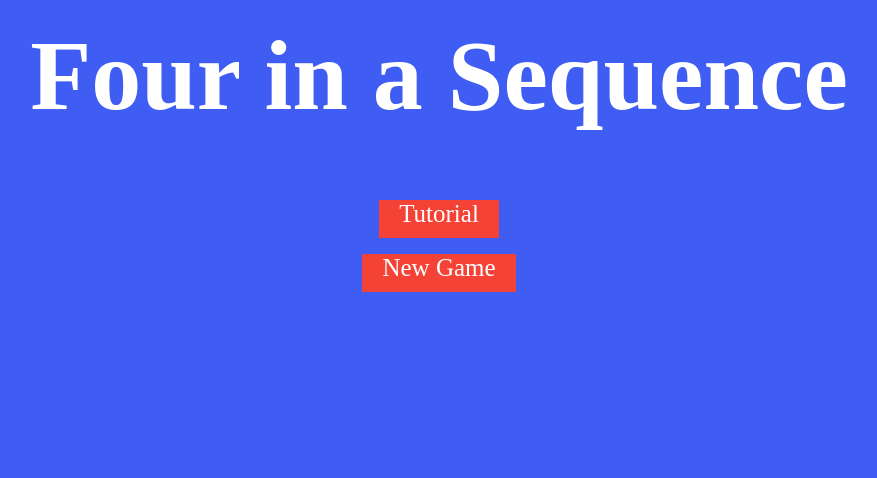
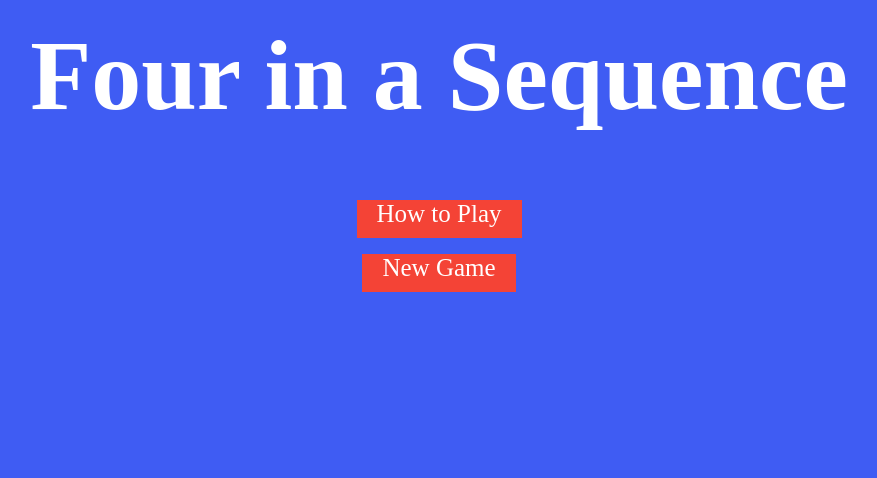
Before and after one commit to bmb4/The_Flight_Deck, a Flask app: template templates/Landing Page.html in a window 1280 px wide. Shown: the part 149-627 px from the top of the page, without its empty margins (201-1078 px from the left). Run offline with Flask 2, Linux system fonts and the light colour scheme; the template is opened without the code that fills it, so the values that code supplies are empty; parts of the project's set-up code (start-up, migrations or seed data) failed here and were passed over.

Commit message:
Updated link to tutorial page

```diff
--- a/templates/Landing Page.html
+++ b/templates/Landing Page.html
@@ -11,7 +11,7 @@
 <a href="/Login Page" style="text-decoration: none; float:left; padding-top: 0px; color: #FFFFFF; font-size: 25px; padding-left: 10px">Logout</a>
 <h1 style="font-size:100px; padding-top: 100px" >Four in a Sequence</h1>
 <p>
-<a href="/Tutorial" style="text-decoration: none; padding-top: 0px; color: #FFFFFF; font-size: 25px">Tutorial</a>
+<a href="Tutorialpage.html" style="text-decoration: none; padding-top: 0px; color: #FFFFFF; font-size: 25px">How to Play</a>
 </p>
 <p>
 <a href="/NewGame" style="text-decoration: none; padding-top: 0px; color: #FFFFFF; font-size: 25px">New Game</a>
```
